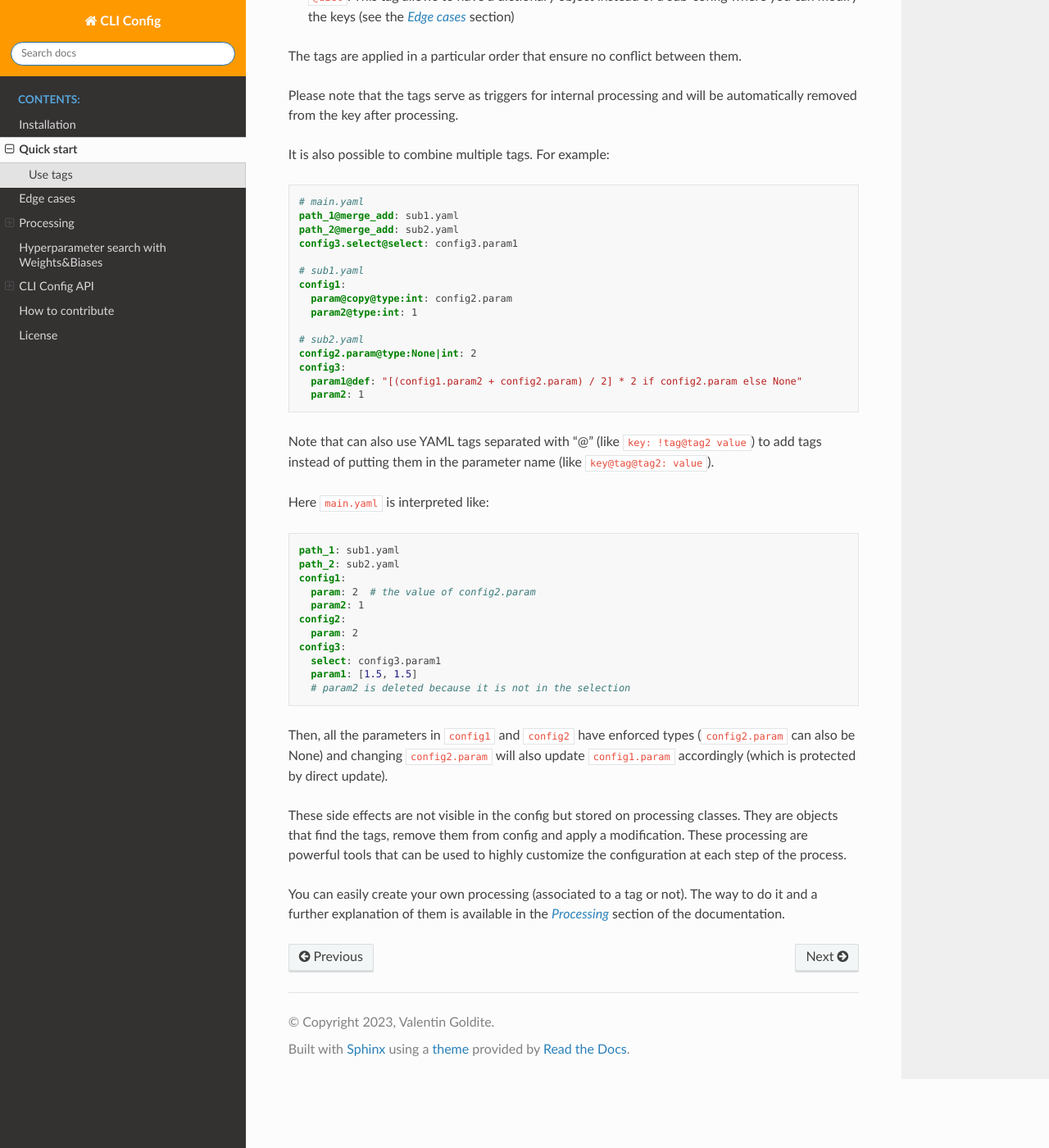
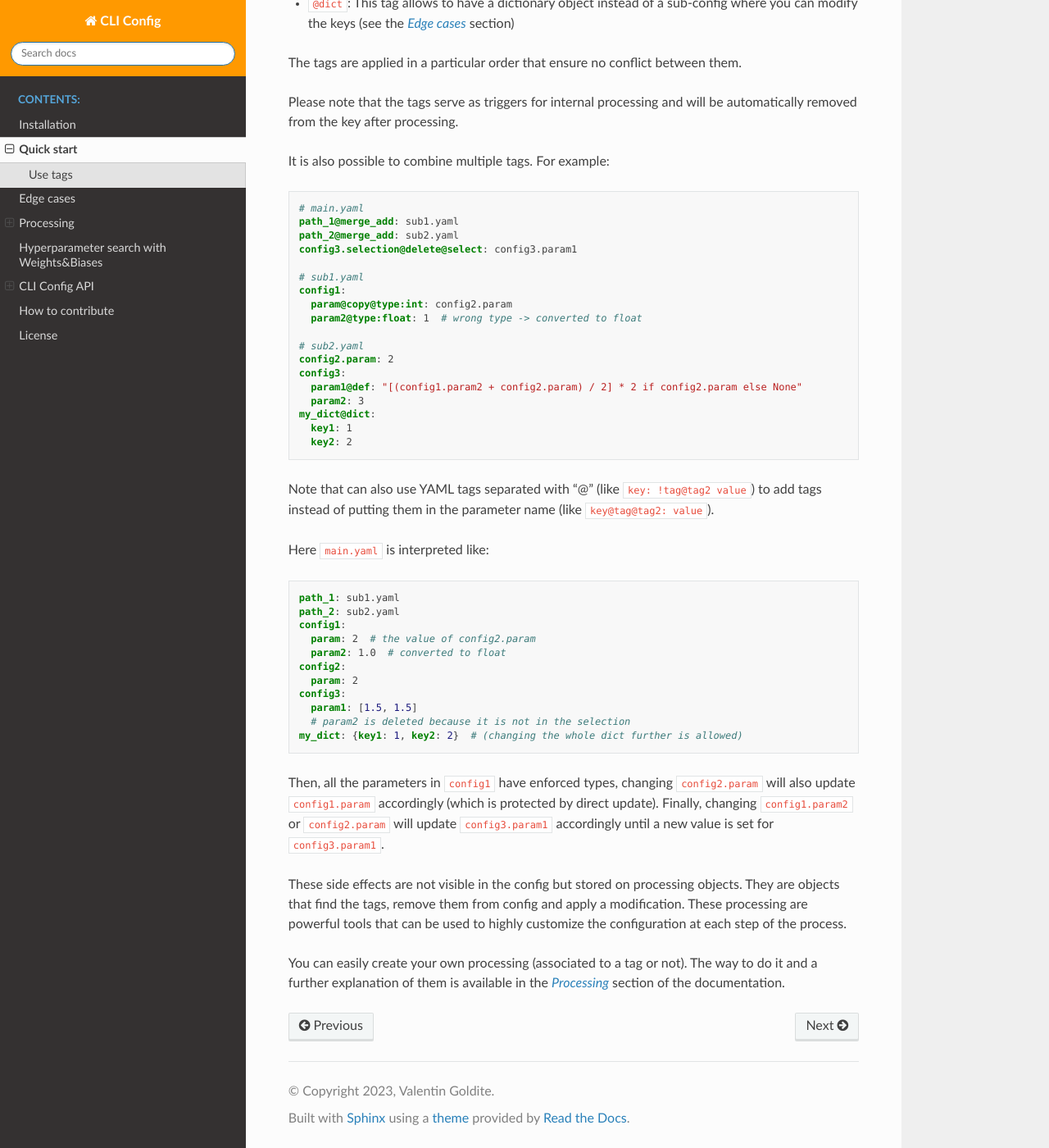
Before and after one commit to valentingol/cliconfig, a Sphinx documentation site: the page built from docs/quickstart.md, in a window 1280 px wide and 1400 px high, scrolled down 2870 px. Shown: the whole window at 82% size. Built offline with Sphinx 7.4.7 and the Read the Docs theme 2.0.0, drawn with Linux system fonts in a browser that asks for light colours; pages that are not in the unit, such as notebooks, are missing from menus; the version number could not be read and is left out; some of the changed text lies outside the part shown.

Commit message:
📝 Improve multi-tags example

````diff
--- a/docs/quickstart.md
+++ b/docs/quickstart.md
@@ -71,20 +71,19 @@ Config:
 You can also manipulate your config with the following functions:
 
 ```python
-from cliconfig import load_config, save_config, show_config
-# Print the whole config
-show_config(config)
-# The configuration as a native python dict
-config.dict
-# Access the parameters or sub-config with brackets from the dict
-config.dict['letters']['letter1']
-# Access a parameter (or subconfig) directly with dots, you can also delete or set new values
-config.letters.letter1
-config.letters.letter1 = 'G'  # (be careful, the config may be less readable if you do that in the code)
-del config.letters.letter1
+from cliconfig import load_config, save_config, show_config, update_config
+show_config(config)  # print it
+config.dict  # config as native dict
+config.dict['letters']['letter1']  # access parameter via dict
+config.letters.letter1  # access parameter via dots
+config.letters.letter1 = 'G'  # modify parameter
+del config.letters.letter1  # delete parameter
+# Update config with a dict or another config
+config = update_config(config, {'letters': {'letter1': 'H'}})
 # Save the config as a yaml file
 save_config(config, 'myconfig.yaml')
-# Load the config and merge with the default configs if provided (useful if default configs were updated)
+# Load the config and merge with the default configs if provided
+# (useful if default configs were updated)
 config = load_config('myconfig.yaml', default_config_paths=['default1.yaml', 'default2.yaml'])
 ```
 
@@ -127,10 +126,11 @@ The default tags include:
   (except for tuples and sets, which are not handled by YAML) as well as unions
   (using "Union" or "|"), optional values, nested list, and nested dict.
   For instance: `@type:List[Dict[str, int|float]]`.
-* `@select`: This tag select sub-config(s) to keep and delete the other
-  sub-configs in the same parent config. The tagged key is not deleted if it is
-  in the parent config.
-* `@delete`: This tag deletes the key from the config before merging.
+* `@select`: This tag select param/sub-config(s) to keep and delete the other
+  param/sub-configs in the same parent config. The tagged key is not deleted if
+  it is in the parent config.
+* `@delete`: This tag deletes the param/sub-config from the config before merging.
+  It is usefull to trigger a processing without keeping the key in the config.
 * `@new`: This tag allows adding new key(s) to the config that are not already
   present in the default config(s). It can be used for single parameter or a
   sub-config. Disclaimer: it is preferable to have exhaustive default config(s)
@@ -150,18 +150,21 @@ It is also possible to combine multiple tags. For example:
 # main.yaml
 path_1@merge_add: sub1.yaml
 path_2@merge_add: sub2.yaml
-config3.select@select: config3.param1
+config3.selection@delete@select: config3.param1
 
 # sub1.yaml
 config1:
   param@copy@type:int: config2.param
-  param2@type:int: 1
+  param2@type:float: 1  # wrong type -> converted to float
 
 # sub2.yaml
-config2.param@type:None|int: 2
+config2.param: 2
 config3:
   param1@def: "[(config1.param2 + config2.param) / 2] * 2 if config2.param else None"
-  param2: 1
+  param2: 3
+my_dict@dict:
+  key1: 1
+  key2: 2
 ```
 
 Note that can also use YAML tags separated with "@" (like `key: !tag@tag2 value`)
@@ -174,20 +177,21 @@ path_1: sub1.yaml
 path_2: sub2.yaml
 config1:
   param: 2  # the value of config2.param
-  param2: 1
+  param2: 1.0  # converted to float
 config2:
   param: 2
 config3:
-  select: config3.param1
   param1: [1.5, 1.5]
   # param2 is deleted because it is not in the selection
+my_dict: {key1: 1, key2: 2}  # (changing the whole dict further is allowed)
 ```
 
-Then, all the parameters in `config1` and `config2` have enforced types
-(`config2.param` can also be None) and changing `config2.param` will also update
-`config1.param` accordingly (which is protected by direct update).
+Then, all the parameters in `config1` have enforced types, changing
+`config2.param` will also update `config1.param` accordingly (which is
+protected by direct update). Finally, changing `config1.param2` or `config2.param`
+will update `config3.param1` accordingly until a new value is set for `config3.param1`.
 
-These side effects are not visible in the config but stored on processing classes.
+These side effects are not visible in the config but stored on processing objects.
 They are objects that find the tags, remove them from config and apply a modification.
 These processing are powerful tools that can be used to highly customize the
 configuration at each step of the process.
````
